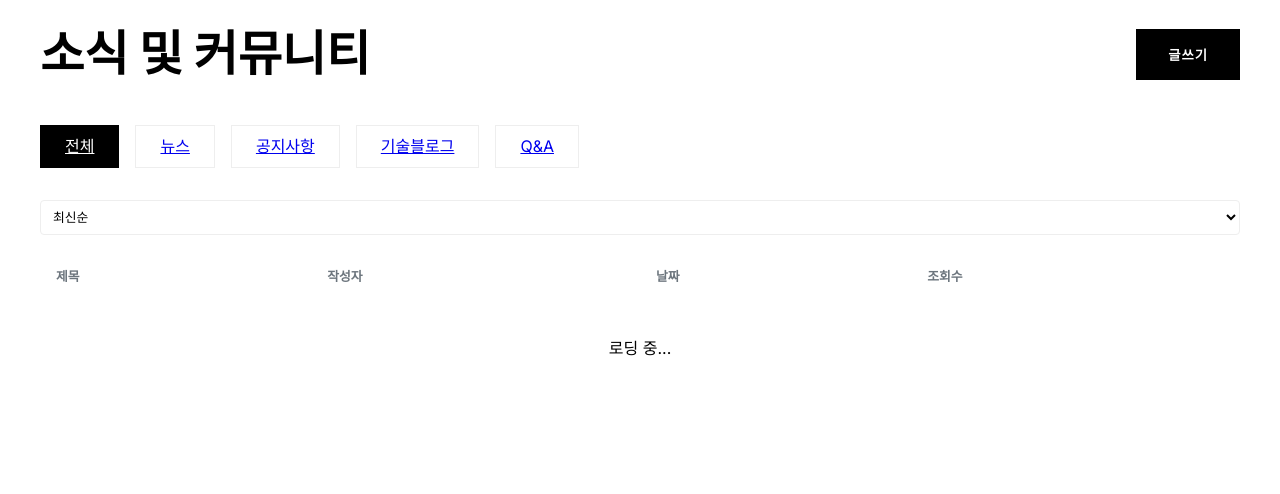
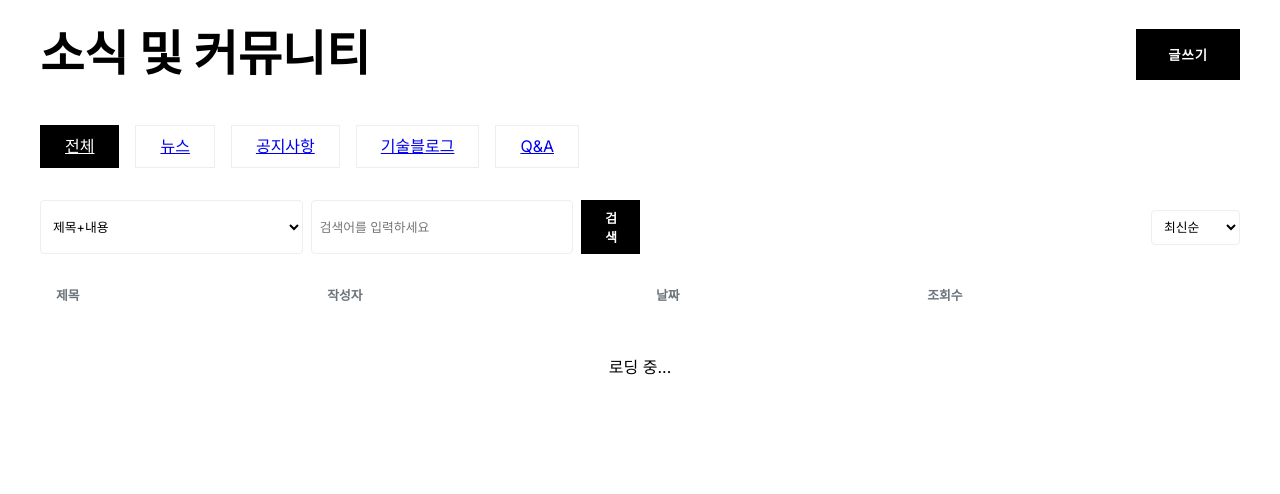
Before and after one commit to minsukim0381/minsukimCHP, a Flask app: page /board in a window 1280 px wide. Shown: the part 164-658 px from the top of the page. Run offline with Flask 3, Linux system fonts and the light colour scheme; data comes from the database, SQL or seed files in the repository; some libraries are stand-ins or nearby versions.

Commit message:
Add files via upload

```diff
--- a/app.py
+++ b/app.py
@@ -85,10 +85,25 @@ with app.app_context():
 @app.route('/api/posts', methods=['GET'])
 def get_posts():
     category = request.args.get('category')
+    search_type = request.args.get('search_type', 'all')
+    search_query = request.args.get('search_query')
+
+    query = Post.query
+
     if category:
-        posts = Post.query.filter_by(category=category).order_by(Post.date_posted.desc()).all()
-    else:
-        posts = Post.query.order_by(Post.date_posted.desc()).all()
+        query = query.filter_by(category=category)
+
+    if search_query:
+        if search_type == 'title':
+            query = query.filter(Post.title.ilike(f'%{search_query}%'))
+        elif search_type == 'content':
+            query = query.filter(Post.content.ilike(f'%{search_query}%'))
+        elif search_type == 'author':
+            query = query.filter(Post.author.ilike(f'%{search_query}%'))
+        else: # all (title + content)
+            query = query.filter((Post.title.ilike(f'%{search_query}%')) | (Post.content.ilike(f'%{search_query}%')))
+
+    posts = query.order_by(Post.date_posted.desc()).all()
     return jsonify([post.to_dict() for post in posts])
 
 @app.route('/api/posts/<int:id>', methods=['GET'])
--- a/static/js/i18n.js
+++ b/static/js/i18n.js
@@ -78,6 +78,12 @@ const translations = {
         "about-hero-desc": "Precision Control Robotics는 로봇 원천 기술을 바탕으로 인간과 로봇이 안전하게 공존하는 미래를 만들어갑니다.",
         "about-vision": "기업 비전",
         "about-vision-desc": "우리는 단순한 기계를 만드는 것을 넘어, 인간의 가능성을 확장하는 도구를 연구합니다. 세계 최고 수준의 정밀 제어 알고리즘과 하드웨어 설계 기술을 통해 대한민국을 넘어 글로벌 로봇 시장의 표준을 선도하겠습니다.",
+        "search-type-all": "제목+내용",
+        "search-type-title": "제목만",
+        "search-type-content": "내용만",
+        "search-type-author": "작성자",
+        "search-placeholder": "검색어를 입력하세요",
+        "btn-search": "검색",
         "lang-toggle": "English"
     },
     en: {
@@ -159,6 +165,12 @@ const translations = {
         "about-hero-desc": "Precision Control Robotics creates a future where humans and robots safely coexist based on original robot technology.",
         "about-vision": "Corporate Vision",
         "about-vision-desc": "Beyond making simple machines, we research tools that expand human potential. We will lead the standards of the global robot market through world-class precision control algorithms.",
+        "search-type-all": "Title+Content",
+        "search-type-title": "Title Only",
+        "search-type-content": "Content Only",
+        "search-type-author": "Author",
+        "search-placeholder": "Enter search keyword",
+        "btn-search": "Search",
         "lang-toggle": "한국어"
     }
 };
--- a/templates/board.html
+++ b/templates/board.html
@@ -17,13 +17,25 @@
         <a href="javascript:void(0)" onclick="loadPosts('qna')" class="tab" id="tab-qna" data-i18n="tab-qna">Q&A</a>
     </div>
 
-    <div style="display: flex; justify-content: flex-end; margin-bottom: 1rem;">
+    <div style="display: flex; justify-content: space-between; align-items: center; margin-bottom: 1rem; gap: 1rem; flex-wrap: wrap;">
+        <div style="display: flex; gap: 0.5rem; flex-grow: 1; max-width: 600px;">
+            <select id="search-type" style="padding: 0.5rem; border: 1px solid var(--border-color); border-radius: 4px; background: var(--bg-color); color: var(--text-color); font-size: 0.8rem; min-width: 120px;">
+                <option value="all" data-i18n="search-type-all">제목+내용</option>
+                <option value="title" data-i18n="search-type-title">제목만</option>
+                <option value="content" data-i18n="search-type-content">내용만</option>
+                <option value="author" data-i18n="search-type-author">작성자</option>
+            </select>
+            <input type="text" id="search-input" data-i18n="search-placeholder" placeholder="검색어를 입력하세요" style="flex-grow: 1; padding: 0.5rem; border: 1px solid var(--border-color); border-radius: 4px; background: var(--bg-color); color: var(--text-color); font-size: 0.8rem;">
+            <button class="btn-cyber" onclick="loadPosts()" style="padding: 0.5rem 1.5rem; font-size: 0.8rem;" data-i18n="btn-search">검색</button>
+        </div>
+        <div style="display: flex; align-items: center; gap: 0.5rem;">
             <select id="sort-selector" onchange="loadPosts(currentCategory)" style="padding: 0.5rem; border: 1px solid var(--border-color); border-radius: 4px; background: var(--bg-color); color: var(--text-color); font-size: 0.8rem;">
                 <option value="latest" data-i18n="sort-latest">최신순</option>
                 <option value="oldest" data-i18n="sort-oldest">오래된 순</option>
                 <option value="views" data-i18n="sort-views">조회순</option>
                 <option value="likes" data-i18n="sort-likes">추천순</option>
             </select>
+        </div>
     </div>
 
     <table class="post-table">
@@ -52,6 +64,8 @@
         const currentLang = localStorage.getItem('preferred_lang') || 'ko';
         const dict = translations[currentLang];
         const sortBy = document.getElementById('sort-selector').value;
+        const searchType = document.getElementById('search-type').value;
+        const searchQuery = document.getElementById('search-input').value.toLowerCase().trim();
 
         postsBody.innerHTML = `<tr><td colspan="4" style="text-align:center; padding: 2rem;">${dict['loading']}</td></tr>`;
 
@@ -73,6 +87,26 @@
                 posts.push({ id: doc.id, ...data });
             });
 
+            // Filter posts based on search query
+            if (searchQuery) {
+                posts = posts.filter(post => {
+                    const title = (post.title || '').toLowerCase();
+                    const content = (post.content || '').toLowerCase();
+                    const author = (post.author || '').toLowerCase();
+
+                    if (searchType === 'all') {
+                        return title.includes(searchQuery) || content.includes(searchQuery);
+                    } else if (searchType === 'title') {
+                        return title.includes(searchQuery);
+                    } else if (searchType === 'content') {
+                        return content.includes(searchQuery);
+                    } else if (searchType === 'author') {
+                        return author.includes(searchQuery);
+                    }
+                    return true;
+                });
+            }
+
             // Client-side sorting to avoid Firestore index requirements
             posts.sort((a, b) => {
                 if (sortBy === 'latest') return b.date_posted.toDate() - a.date_posted.toDate();
@@ -89,7 +123,7 @@
             postsBody.innerHTML = '';
 
             if (posts.length === 0) {
-                const noPostsText = currentLang === 'ko' ? '등록된 게시글이 없습니다.' : 'No posts found.';
+                const noPostsText = currentLang === 'ko' ? '검색 결과가 없거나 등록된 게시글이 없습니다.' : 'No posts found.';
                 postsBody.innerHTML = `<tr><td colspan="4" style="text-align:center; padding: 2rem;">${noPostsText}</td></tr>`;
                 return;
             }
@@ -115,6 +149,18 @@
         }
     }
 
+    // Add event listener for Enter key on search input
+    document.addEventListener('DOMContentLoaded', () => {
+        const searchInput = document.getElementById('search-input');
+        if (searchInput) {
+            searchInput.addEventListener('keypress', (e) => {
+                if (e.key === 'Enter') {
+                    loadPosts();
+                }
+            });
+        }
+    });
+
     // Initial load
     window.onload = () => loadPosts();
 </script>
```
Lines whose indentation alone changed are shown as unchanged.
